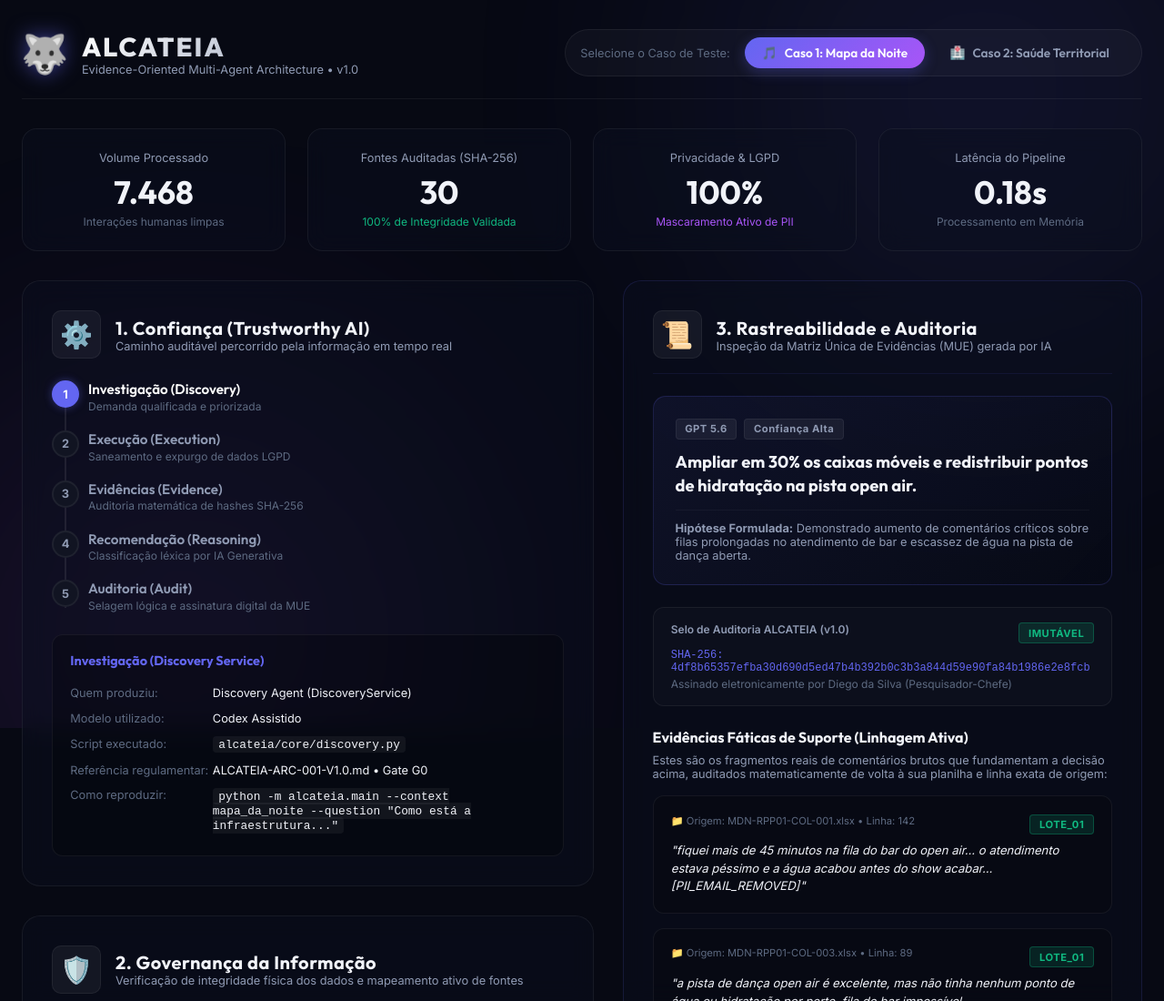
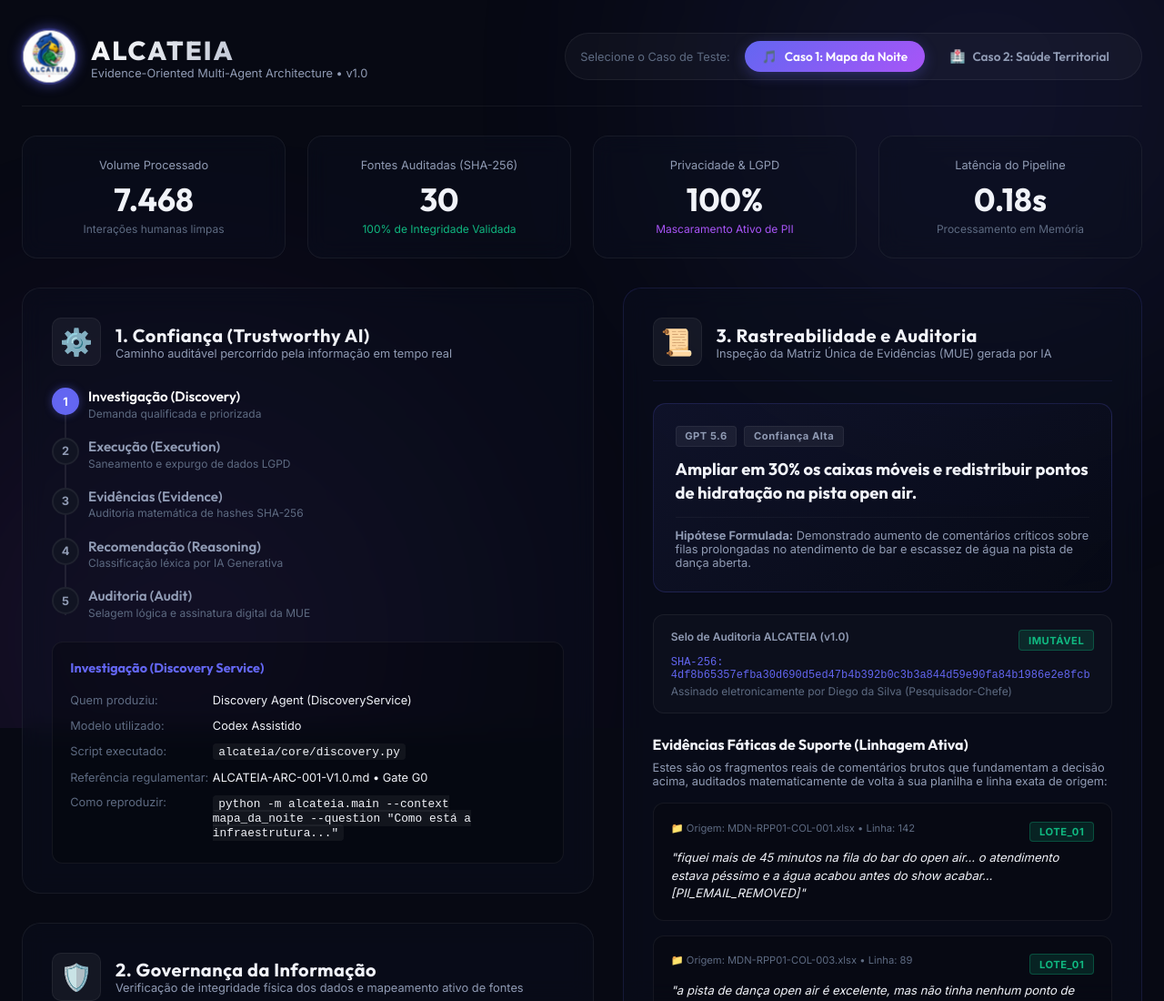
Before and after one commit to falecomdiego/alcateia, a plain HTML site: page alcateia/dashboard/index.html in a window 1280 px wide. Shown: the top 1100 px of the page at 91% size. Drawn offline with Linux system fonts and the light colour scheme.

Commit message:
feat(ui): incorpora identidade visual oficial da ALCATEIA no header

```diff
--- a/alcateia/dashboard/index.html
+++ b/alcateia/dashboard/index.html
@@ -21,7 +21,7 @@
         <header class="app-header">
             <div class="header-left">
                 <div class="logo-area">
-                    <span class="logo-wolf">🐺</span>
+                    <img src="assets/logo-alcateia.jpg" class="logo-wolf-img" alt="Logo ALCATEIA">
                     <div class="logo-text">
                         <h1>ALCATEIA</h1>
                         <p class="subtitle">Evidence-Oriented Multi-Agent Architecture • v1.0</p>
--- a/alcateia/dashboard/styles.css
+++ b/alcateia/dashboard/styles.css
@@ -101,15 +101,19 @@
     gap: 1rem;
 }
 
-.logo-wolf {
-    font-size: 2.5rem;
-    filter: drop-shadow(0 0 10px rgba(var(--accent-glow-rgb), 0.5));
-    animation: pulse-logo 3s infinite alternate;
+.logo-wolf-img {
+    width: 60px;
+    height: 60px;
+    border-radius: 50%;
+    object-fit: cover;
+    border: 2px solid rgba(var(--accent-glow-rgb), 0.5);
+    box-shadow: 0 0 10px rgba(var(--accent-glow-rgb), 0.4);
+    animation: pulse-logo-img 3s infinite alternate;
 }
 
-@keyframes pulse-logo {
-    0% { transform: scale(1); filter: drop-shadow(0 0 5px rgba(var(--accent-glow-rgb), 0.3)); }
-    100% { transform: scale(1.08); filter: drop-shadow(0 0 15px rgba(var(--accent-glow-rgb), 0.7)); }
+@keyframes pulse-logo-img {
+    0% { transform: scale(1); box-shadow: 0 0 8px rgba(var(--accent-glow-rgb), 0.3); }
+    100% { transform: scale(1.05); box-shadow: 0 0 18px rgba(var(--accent-glow-rgb), 0.7); }
 }
 
 .logo-text h1 {
```
Also changed, not shown: alcateia/dashboard/assets/logo-alcateia.jpg (added).
